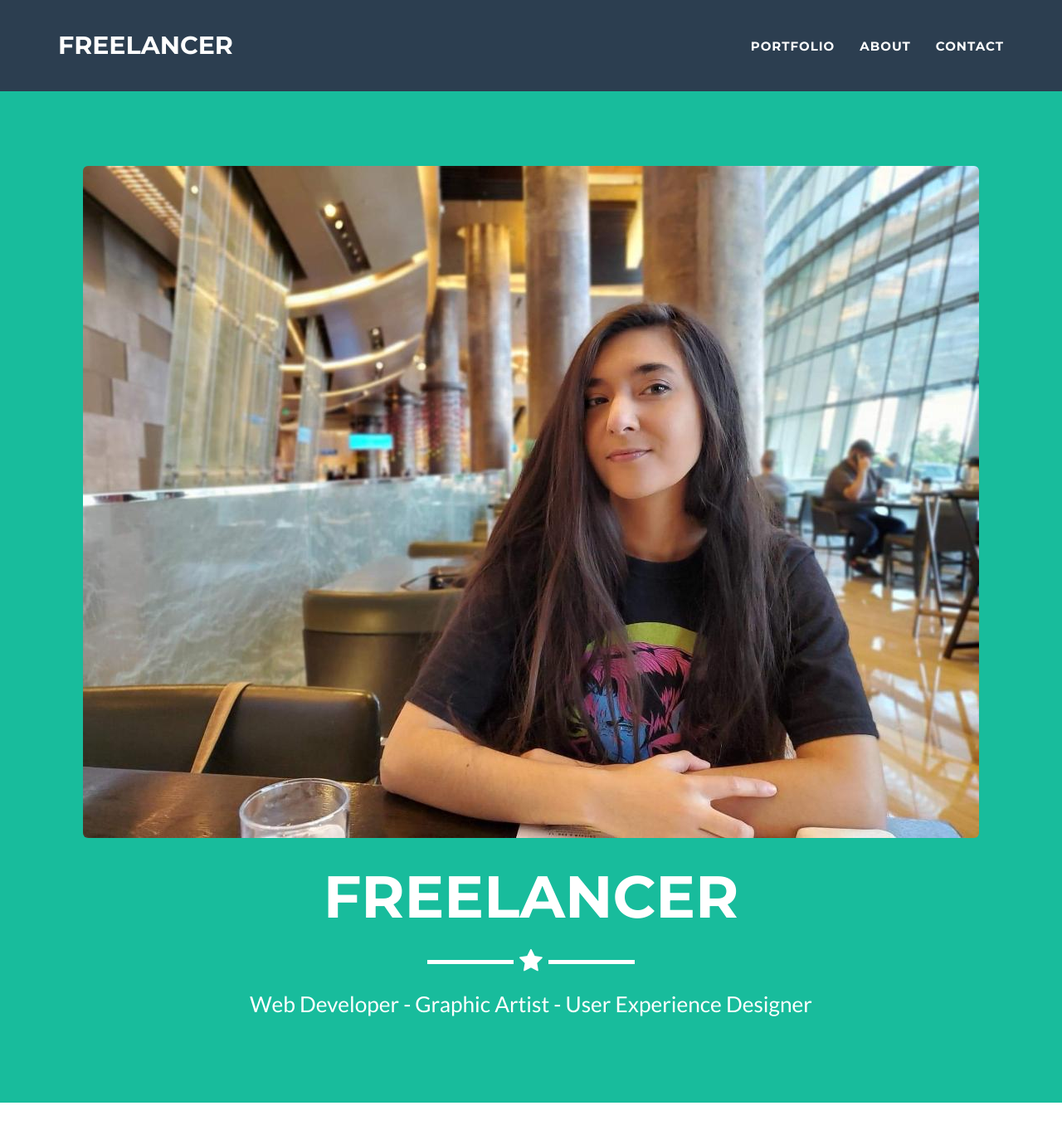
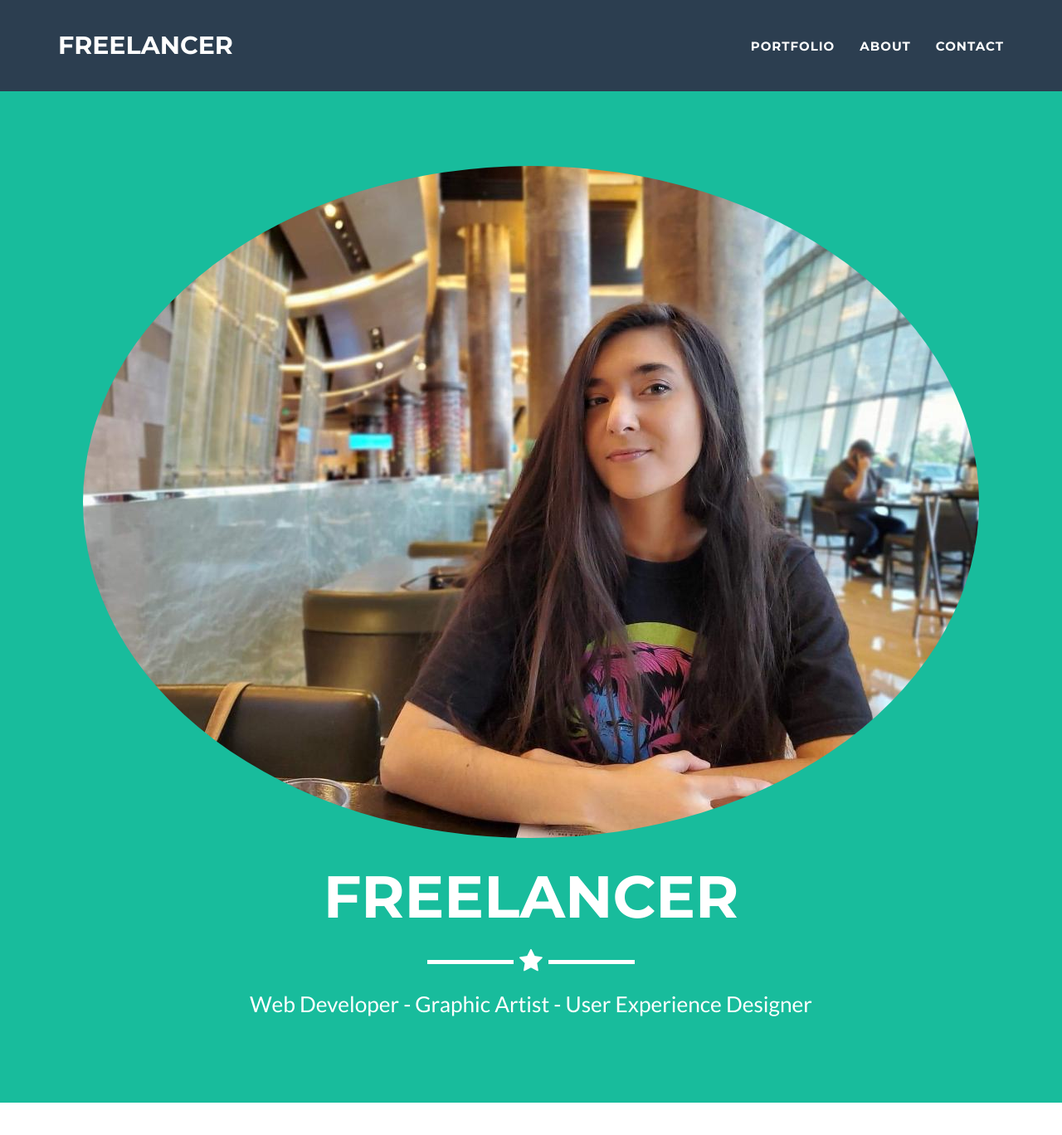
Before and after one commit to ash-chin/ash-chin.github.io, a Jekyll site: the page built from _posts/2014-07-18-project-1.markdown, in a window 1280 px wide and 1400 px high. Shown: the top 1368 px of the window at 83% size. Built offline with Jekyll 4.4.1, drawn with Linux system fonts in a browser that asks for light colours.

Commit message:
trying to make profile pic round
added lines 112-114

```diff
--- a/_includes/css/main.css
+++ b/_includes/css/main.css
@@ -107,6 +107,10 @@ header .intro-text .name {
 header .intro-text .skills {
     font-size: 1.25em;
     font-weight: 300;
+}
+
+header .img-rounded {
+    border-radius: 50%;
 }
 
 @media(min-width:768px) {
```
